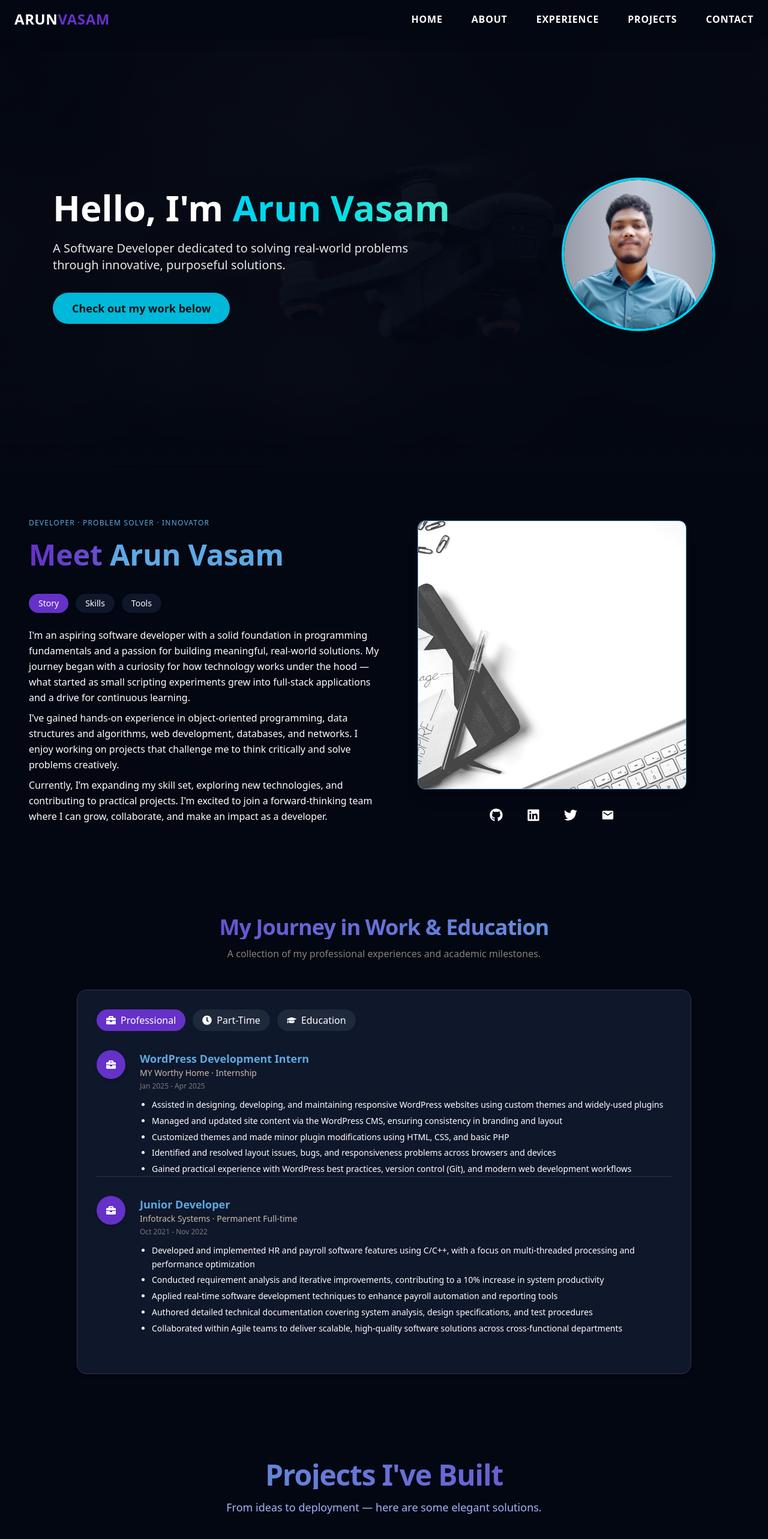
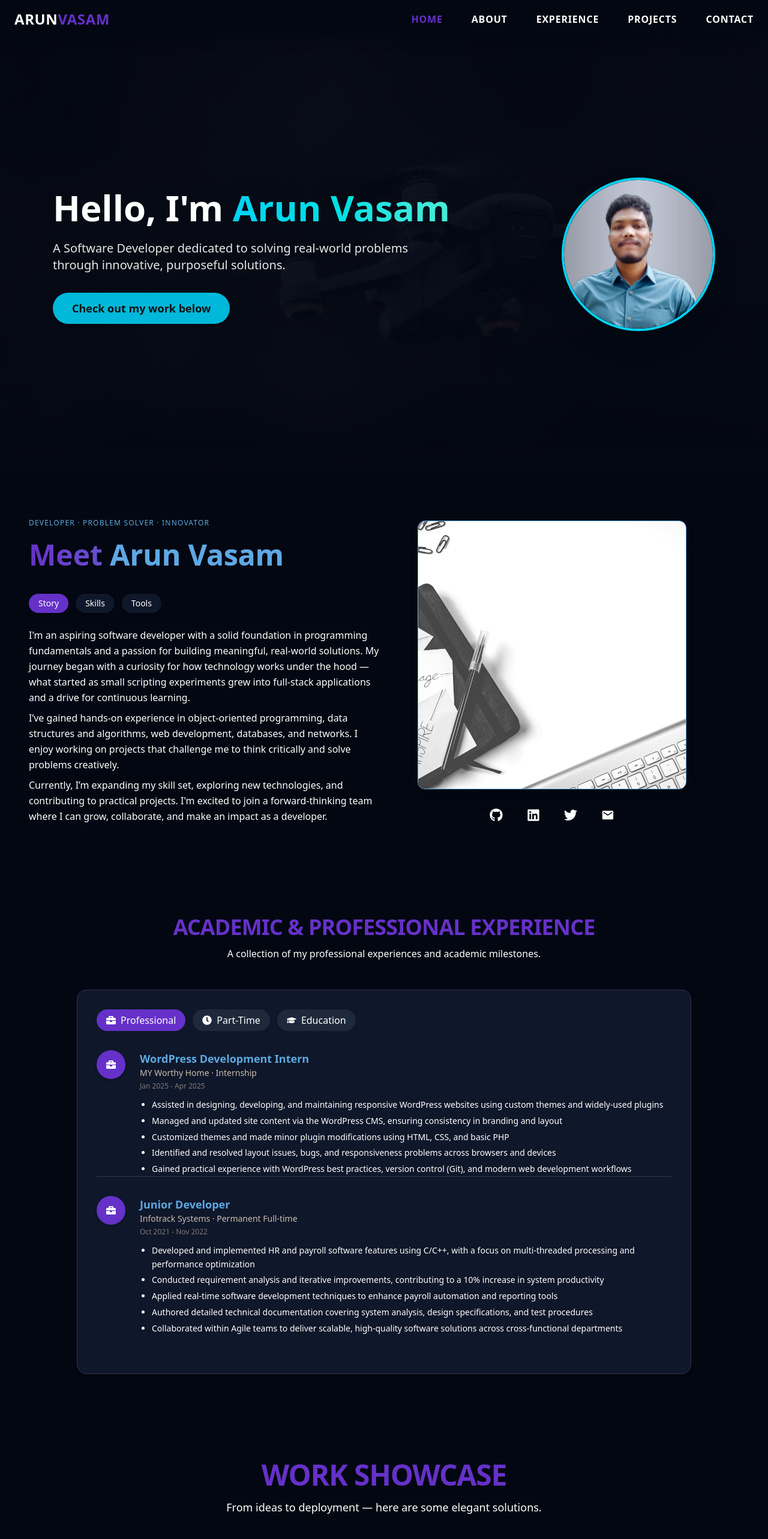
Before and after one commit to ArunPandyanVasam/arun-vasam, a React (Vite) app: page / in a window 1280 px wide. Shown: the top 2566 px of the page at 60% size. Built offline with nearby package versions, Linux system fonts and the light colour scheme.

Commit message:
scroll bar smooth navigation

```diff
--- a/src/components/Contact/Contact.jsx
+++ b/src/components/Contact/Contact.jsx
@@ -64,8 +64,9 @@ const Contact = () => {
             Let’s connect and build something meaningful.
           </h3>
           <hr className="border-[#6531c8] border-2 mb-3 w-12" />
-          <p className="text-sm md:text-base text-[#cabdad]">
-            Whether it’s a job opportunity, collaboration, or just a chat — I’m all ears.
+          <p className="text-sm md:text-base text-white">
+            Whether it’s a job opportunity, collaboration, or just a chat — I’m
+            all ears.
           </p>
         </div>
       </div>
@@ -78,10 +79,11 @@ const Contact = () => {
           transition={{ duration: 0.8 }}
           viewport={{ once: true }}
         >
-          <h2 className="text-3xl sm:text-4xl font-extrabold text-center mb-2 text-transparent bg-clip-text bg-gradient-to-r from-[#6531c8] to-[#5da9e2]">
+          <h2 className="text-3xl sm:text-4xl font-extrabold text-center mb-2 text-[#6531c8]">
             Get in Touch
           </h2>
-          <p className="text-center text-[#cabdad] mb-6">
+
+          <p className="text-center text-white mb-6">
             Reach out for work, feedback, or anything else — I’m listening.
           </p>
 
--- a/src/components/Experience/Experience.jsx
+++ b/src/components/Experience/Experience.jsx
@@ -86,10 +86,11 @@ const Experience = () => {
           transition={{ duration: 0.6 }}
           viewport={{ once: true }}
         >
-          <h2 className="text-3xl sm:text-4xl font-extrabold text-transparent bg-clip-text bg-gradient-to-r from-[#6531c8] to-[#5da9e2] tracking-tight">
-            My Journey in Work & Education
+          <h2 className="text-3xl sm:text-4xl font-extrabold tracking-tight text-[#6531c8] uppercase">
+            ACADEMIC & PROFESSIONAL EXPERIENCE
           </h2>
-          <p className="text-[#cabdadaa] text-sm sm:text-base mt-3 max-w-xl mx-auto">
+
+          <p className="text-white text-sm sm:text-base mt-3 max-w-xl mx-auto">
             A collection of my professional experiences and academic milestones.
           </p>
         </motion.div>
--- a/src/components/Hero/Hero.jsx
+++ b/src/components/Hero/Hero.jsx
@@ -59,8 +59,8 @@ const Hero = () => {
           >
             <Link
               to="projects"
-              smooth={true}
-              duration={600}
+              // smooth={true}
+              // duration={600}
               offset={-80}
               tabIndex={0}
               className="inline-block bg-[#00B8D9] text-[#111111] py-3 px-8 rounded-full text-lg font-semibold shadow-md hover:shadow-xl transition-transform hover:scale-105 ease-in-out cursor-pointer focus:outline-none focus:ring-4 focus:ring-[#00B8D9]"
--- a/src/components/Navbar/Navbar.jsx
+++ b/src/components/Navbar/Navbar.jsx
@@ -1,6 +1,7 @@
 import React, { useState, useEffect } from "react";
 import { Menu, X } from "lucide-react";
 import { Link } from "react-scroll";
+import styles from "./Navbar.module.css";
 
 const Navbar = () => {
   const [isOpen, setIsOpen] = useState(false);
@@ -17,34 +18,31 @@ const Navbar = () => {
   return (
     <header className="sticky top-0 z-50 bg-[#030712] shadow-lg">
       <nav className="max-w-7xl mx-auto px-6 py-4 flex items-center justify-between">
-
+        {/* Logo */}
         <div className="text-2xl font-bold tracking-wide text-white select-none">
-          ARUN
-          <span className="text-[#6531c8]">VASAM</span>
+          ARUN<span className="text-[#6531c8]">VASAM</span>
         </div>
 
+        {/* Desktop Navigation */}
         <ul className="hidden md:flex items-center gap-12 font-semibold">
           {navLinks.map((item) => (
-            <li
-              key={item}
-              className="relative group uppercase tracking-wider cursor-pointer"
-            >
+            <li key={item} className="uppercase tracking-wider cursor-pointer">
               <Link
                 to={item.toLowerCase()}
                 offset={-70}
                 spy={true}
-                smooth={true}
-                duration={500}
-                activeClass="text-[#6531c8] font-extrabold"
-                className="text-white transition-colors duration-300 hover:text-[#5da9e2]"
+                // smooth={true}
+                // duration={500}
+                activeClass={styles.activeNav}
+                className={styles.navItem}
               >
                 {item}
               </Link>
-              <span className="absolute -bottom-1 left-0 w-0 h-0.5 bg-[#6531c8] transition-all duration-300 group-hover:w-full"></span>
             </li>
           ))}
         </ul>
 
+        {/* Mobile Menu Icon */}
         <div className="md:hidden">
           <button
             onClick={() => setIsOpen(true)}
@@ -56,6 +54,7 @@ const Navbar = () => {
         </div>
       </nav>
 
+      {/* Mobile Menu Overlay */}
       {isOpen && (
         <div className="fixed inset-0 bg-[#030712dd] backdrop-blur-sm flex flex-col items-center justify-center z-50 transition-all">
           <button
@@ -73,11 +72,11 @@ const Navbar = () => {
                   to={item.toLowerCase()}
                   offset={-70}
                   spy={true}
-                  smooth={true}
-                  duration={500}
+                  // smooth={true}
+                  // duration={500}
                   onClick={() => setIsOpen(false)}
-                  activeClass="text-[#6531c8] font-extrabold"
-                  className="transition-colors duration-300 hover:text-[#5da9e2]"
+                  activeClass={styles.activeNav}
+                  className={styles.navItem}
                 >
                   {item}
                 </Link>
--- a/src/components/Navbar/Navbar.module.css
+++ b/src/components/Navbar/Navbar.module.css
@@ -1,11 +1,14 @@
-/* src/components/Navbar/Navbar.module.css */
-
-.glowIcon {
-  color: #a855f7;
-  transition: all 0.3s ease-in-out;
-  filter: drop-shadow(0 0 4px #a855f7);
+.navItem {
+  color: white;
+  transition: color 0.3s ease;
+  cursor: pointer;
 }
 
-.glowIcon:hover {
-  filter: drop-shadow(0 0 8px #a855f7) brightness(1.2);
+.navItem:hover {
+  color: #5da9e2;
 }
+
+.activeNav {
+  color: #6531c8;
+  font-weight: 800;
+}
--- a/src/components/Projects/Projects.jsx
+++ b/src/components/Projects/Projects.jsx
@@ -10,12 +10,12 @@ const Projects = () => {
       className="w-full py-20 px-6 md:px-12 bg-[#030712] text-[#f1f5f9]"
     >
       <div className="max-w-7xl mx-auto">
+        <div className="mb-16 text-center">
+          <h2 className="text-4xl sm:text-5xl font-extrabold tracking-tight text-[#6531c8] uppercase">
+            WORK SHOWCASE
+          </h2>
 
-        <div className="mb-16 text-center">
-          <h2 className="text-4xl sm:text-5xl font-extrabold text-transparent bg-clip-text bg-gradient-to-r from-[#5da9e2] to-[#6531c8] tracking-tight">
-            Projects I've Built
-          </h2>
-          <p className="mt-4 text-base sm:text-lg max-w-xl mx-auto text-[#a5b4fc]">
+          <p className="mt-4 text-base sm:text-lg max-w-xl mx-auto text-white">
             From ideas to deployment — here are some elegant solutions.
           </p>
         </div>
```
